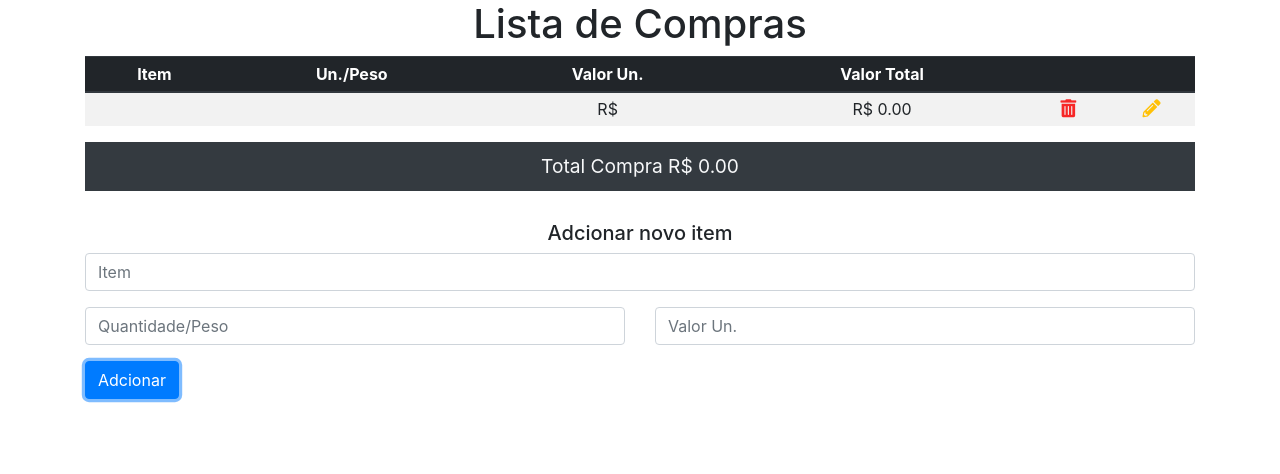
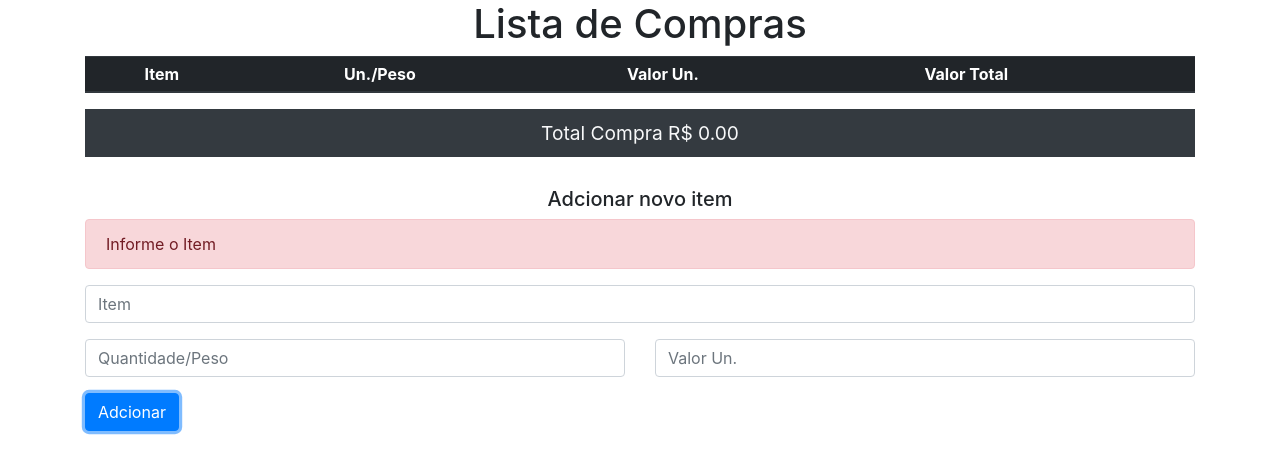
Before and after one commit to leanfj/app-lista-mercado, a React (Create React App) app: page / in a window 1280 px wide. Both pictures are taken after a click on the button "Adcionar". Shown: the top 474 px of the page. Built offline with nearby package versions, Linux system fonts and the light colour scheme.

Commit message:
Correção do valor dos inputs e mensagem de alerta

```diff
--- a/src/App.js
+++ b/src/App.js
@@ -14,6 +14,7 @@ class App extends Component {
     this.state = {
       items: [],
       modalShow: false,
+      erroMsg: "",
       itemIndex: "",
       itemName: "",
       itemQuant: "",
@@ -70,7 +71,9 @@ class App extends Component {
   }
 
   closeModal() {
-    this.setState({ modalShow: false });
+    this.setState({
+      modalShow: false
+    });
   }
 
   addNewItem() {
@@ -82,16 +85,20 @@ class App extends Component {
         this.refs.valorUnitario.value * this.refs.quantidade.value
       ).toFixed(2)
     };
-
+    if (newItem.item === "") {
+      this.setState({ erroMsg: "Informe o Item" });
+    } else {
       dados.push(newItem);
       localStorage.setItem("lista", JSON.stringify(dados));
       this.setState({
-      items: JSON.parse(localStorage.getItem("lista"))
+        items: JSON.parse(localStorage.getItem("lista")),
+        erroMsg: ""
       });
 
       this.refs.item.value = "";
       this.refs.quantidade.value = "";
       this.refs.valorUnitario.value = "";
+    }
   }
 
   removeItem(argIndex) {
@@ -102,7 +109,6 @@ class App extends Component {
     });
   }
   updateItem(index, quant, price) {
-    console.log(dados);
     dados[index].quantidade = quant;
     dados[index].valorUnitario = price;
     dados[index].valorTotal = (quant * price).toFixed(2);
@@ -152,6 +158,16 @@ class App extends Component {
         />
         <div className="add-item">
           <h5 className="text-center">Adcionar novo item</h5>
+          <div
+            className={
+              this.state.erroMsg
+                ? "visible alert alert-danger"
+                : "invisible alert alert-danger"
+            }
+            role="alert"
+          >
+            {this.state.erroMsg}
+          </div>
           <form action="">
             <div className="form-group">
               <input
@@ -159,6 +175,7 @@ class App extends Component {
                 type="text"
                 ref="item"
                 placeholder="Item"
+                required
               />
             </div>
             <div className="row">
--- a/src/components/Modal/index.js
+++ b/src/components/Modal/index.js
@@ -4,9 +4,12 @@ import "./modal.css";
 class Modal extends Component {
   constructor(props) {
     super(props);
-    this.state = {};
+    this.state = { quant: "", preco: "" };
   }
-
+  componentWillUpdate() {
+    this.refs.quantidade.value = "";
+    this.refs.preco.value = "";
+  }
   render() {
     const showModal = {
       display: "block"
@@ -40,7 +43,6 @@ class Modal extends Component {
                       type="number"
                       placeholder="Quantidade/Peso"
                       ref="quantidade"
-                      defaultValue={this.props.itemQuant}
                     />
                   </div>
                   <div className="form-group col-sm-6">
@@ -49,7 +51,6 @@ class Modal extends Component {
                       type="number"
                       placeholder="Valor Un."
                       ref="preco"
-                      defaultValue={this.props.itemPrice}
                     />
                   </div>
                 </div>
```
Lines whose indentation alone changed are shown as unchanged.
